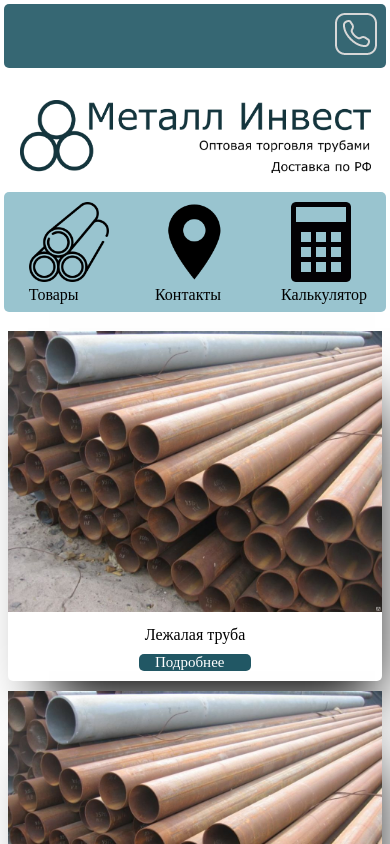
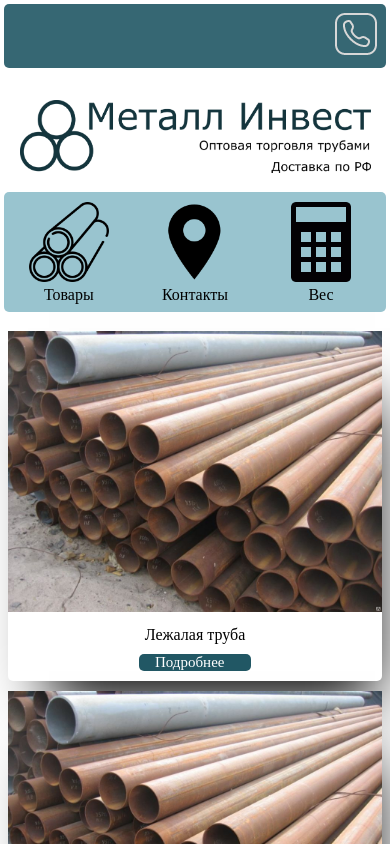
Before and after one commit to ViktorNaumov/metall-app, a React (Create React App) app: page /contacts#/goods in a window 390 px wide. Shown: the top 844 px of the page. Built offline with nearby package versions, Linux system fonts and the light colour scheme.

Commit message:
with calc2

```diff
--- a/src/App.js
+++ b/src/App.js
@@ -47,7 +47,7 @@ function App() {
 
             <NavLink to="/goods"><Icon img={Picture5} name="Товары"/></NavLink>
             <NavLink to="/contacts"><Icon img={Picture6} name="Контакты"/></NavLink>
-            <NavLink to="/rec"><Icon img={Picture7} name="Калькулятор"/></NavLink>
+            <NavLink to="/rec"><Icon img={Picture7} name="Вес"/></NavLink>
           </div>
           <div className="content">
             <Route path="/" render={()=> <Redirect to="/goods"/>}/>
--- a/src/CSS/container2.css
+++ b/src/CSS/container2.css
@@ -120,13 +120,14 @@ img.tube{
     .tube{
         width: 181px;
     }
-    .tube span.tube1 ,span.tube2, span.tube3 {
+    .tube span.tube1  {
         display: block;
         width: 181px;
         margin: auto;
         font-size: 25px;
         color:black;
         font-weight: bold;
+        text-align: center;
     }
     .icon {
         margin-top: 40px;
@@ -139,10 +140,26 @@ img.tube{
         width: 120px;
         font-size: 15px;
         width: 80px;
+
+    }
+    .tube span.tube1 ,span.tube2, span.tube3{
+        display: block;
+        width: 100%;
+        text-align: center;
+
     }
 }
 @media (min-width:1000px) {
-    .tube span.tube1 ,span.tube2, span.tube3{
+    .tube span.tube1 {
+
         font-size: 34px;
+
     }
 }
+@media (max-width:600px){
+    .tube span.tube1{
+        display: block;
+        width: 100%;
+        text-align: center;
+    }
+}
```
